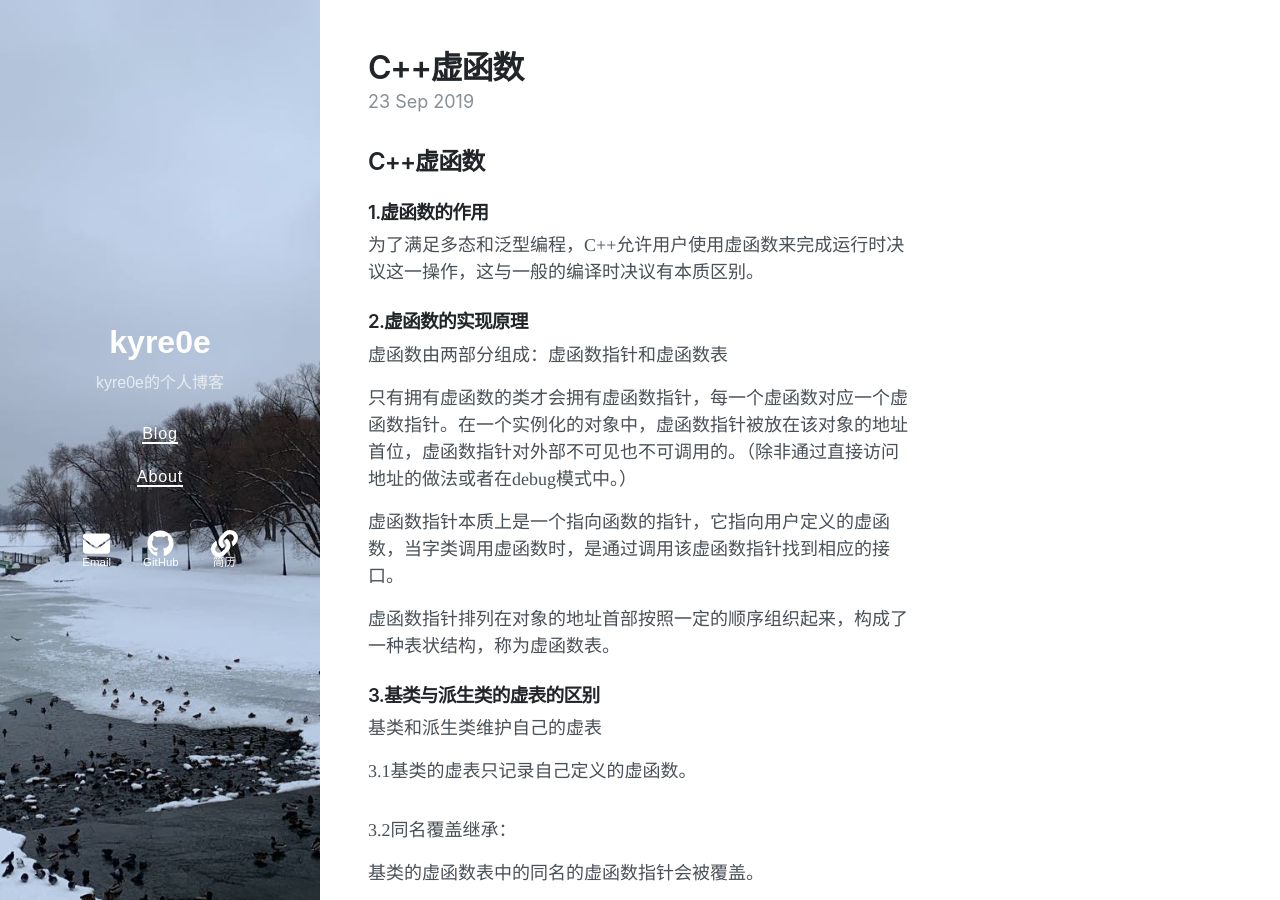
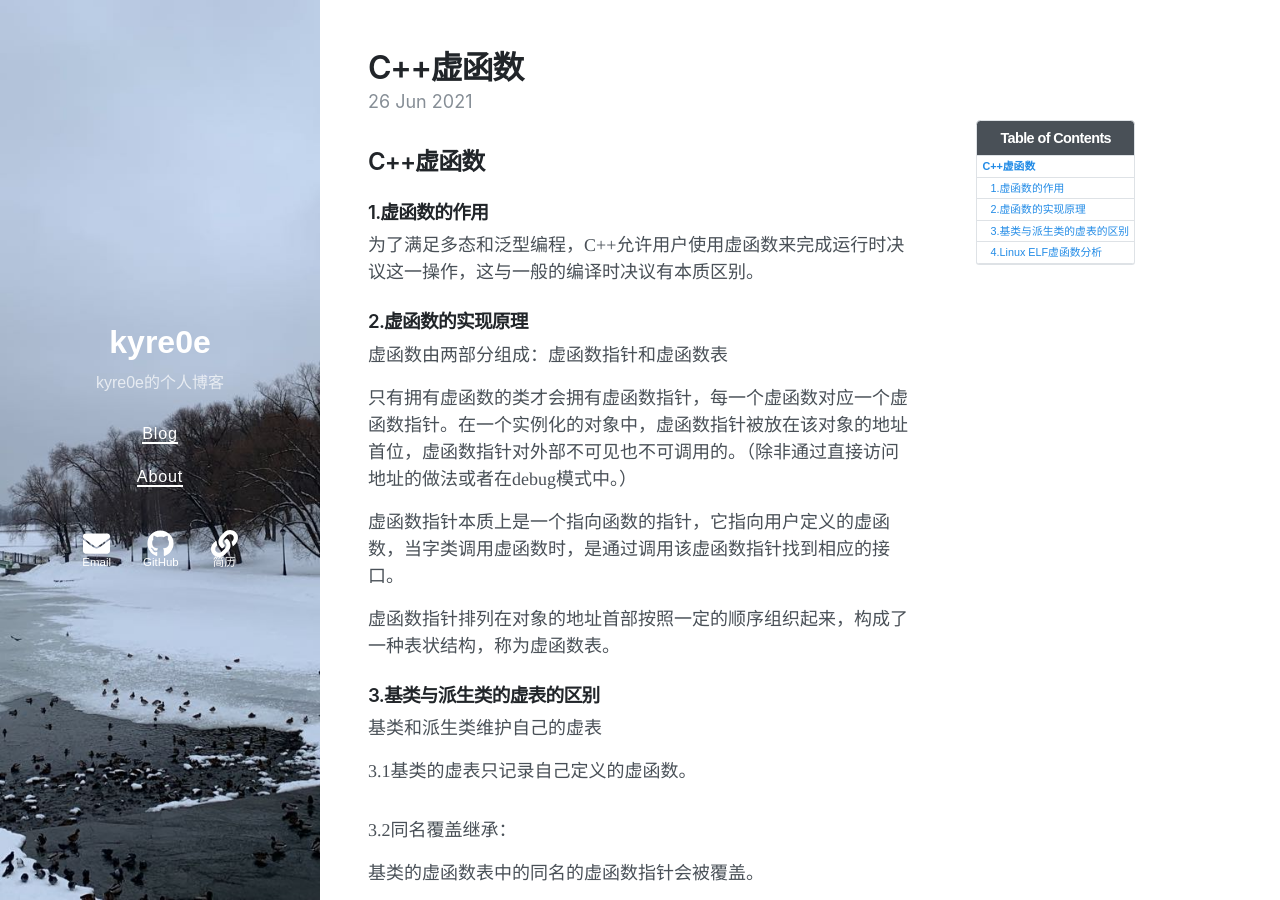
Before and after one commit to Kyre0ee/Kyre0ee.github.io, a Jekyll site: the page built from _posts/2019-09-23-C++虚函数.md, in a window 1280 px wide and 900 px high. Built offline with Jekyll 4.4.1, drawn with Linux system fonts in a browser that asks for light colours; nearby versions of some CDN libraries; our own code applies the rules of GitHub Pages for plain Markdown files.

Commit message:
Update 2019-09-23-C++虚函数.md

```diff
--- a/_posts/2019-09-23-C++虚函数.md
+++ b/_posts/2019-09-23-C++虚函数.md
@@ -1,3 +1,12 @@
+---
+layout: post
+title: C++虚函数
+date: 2021-06-26 09:30
+tags: 其他
+excerpt: "本文介绍 C++虚函数学习笔记。"
+toc: true
+---
+
 ## C++虚函数
 
 ### 1.虚函数的作用
```
